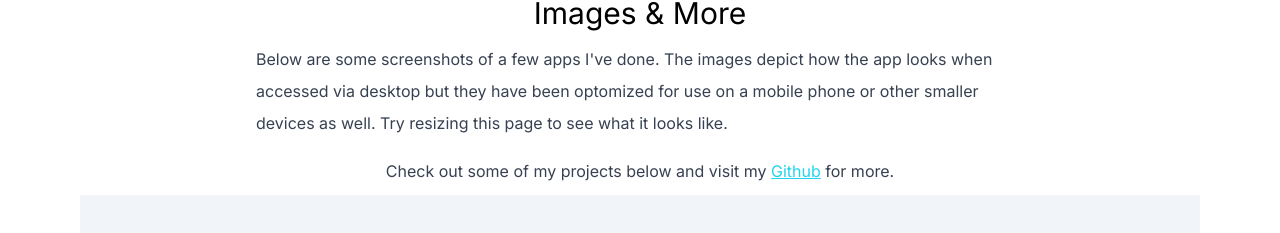
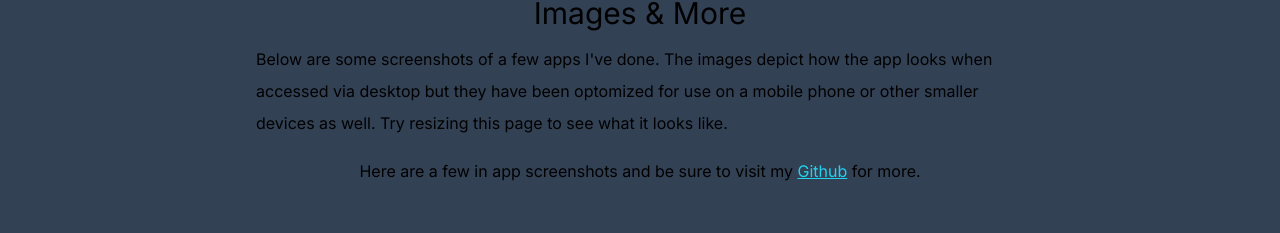
Before and after one commit to mikec7592/Portfolio, a Next.js app: page / in a window 1280 px wide. Shown: the part 1808-2041 px from the top of the page. Built offline with nearby package versions, Linux system fonts and the light colour scheme; grey boxes are pictures that could not be loaded.

Commit message:
Switched styling to dark mode by default.  Edited text before images at bottom of page.

```diff
--- a/app/page.js
+++ b/app/page.js
@@ -14,7 +14,7 @@ import { useState } from "react"
 
 
 export default function Home() {
-  const [darkMode, setDarkMode] = useState(false);
+  const [darkMode, setDarkMode] = useState(true);
   return (
     <div className={darkMode ? "dark" : ""}>
       <Head>
@@ -116,7 +116,7 @@ export default function Home() {
           <div>
             <h3 className="text-3xl py-1 text-center">Images & More</h3>
             <p className=" text-md py-2 leading-8 text-gray-700 md:text-l max-w-3xl mx-auto dark:text-black" >Below are some screenshots of a few apps I've done.  The images depict how the app looks when accessed via desktop but they have been optomized for use on a mobile phone or other smaller devices as well.  Try resizing this page to see what it looks like.</p>
-            <p className=" text-md py-2 leading-8 text-center text-gray-700 dark:text-black" >Check out some of my projects below and visit my <a className=" text-cyan-400 underline" href="https://github.com/mikec7592" target="_blank">Github</a> for more.</p>
+            <p className=" text-md py-2 leading-8 text-center text-gray-700 dark:text-black" >Here are a few in app screenshots and be sure to visit my <a className=" text-cyan-400 underline" href="https://github.com/mikec7592" target="_blank">Github</a> for more.</p>
           </div>
           <div className="flex flex-col gap-10 py-10 lg:flex-row lg:flex-wrap bg-slate-100 dark:bg-slate-700 ">
             <div className="basis-1/3 flex-1">
```
